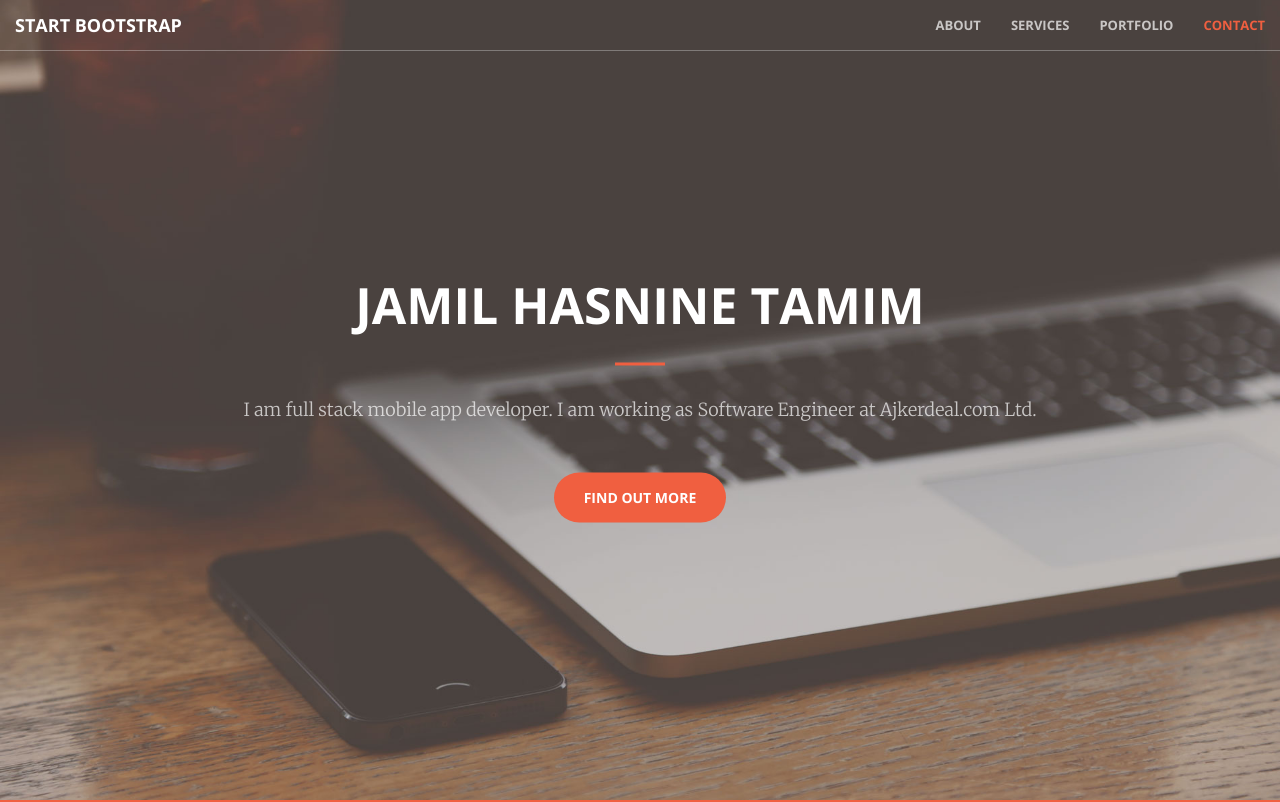
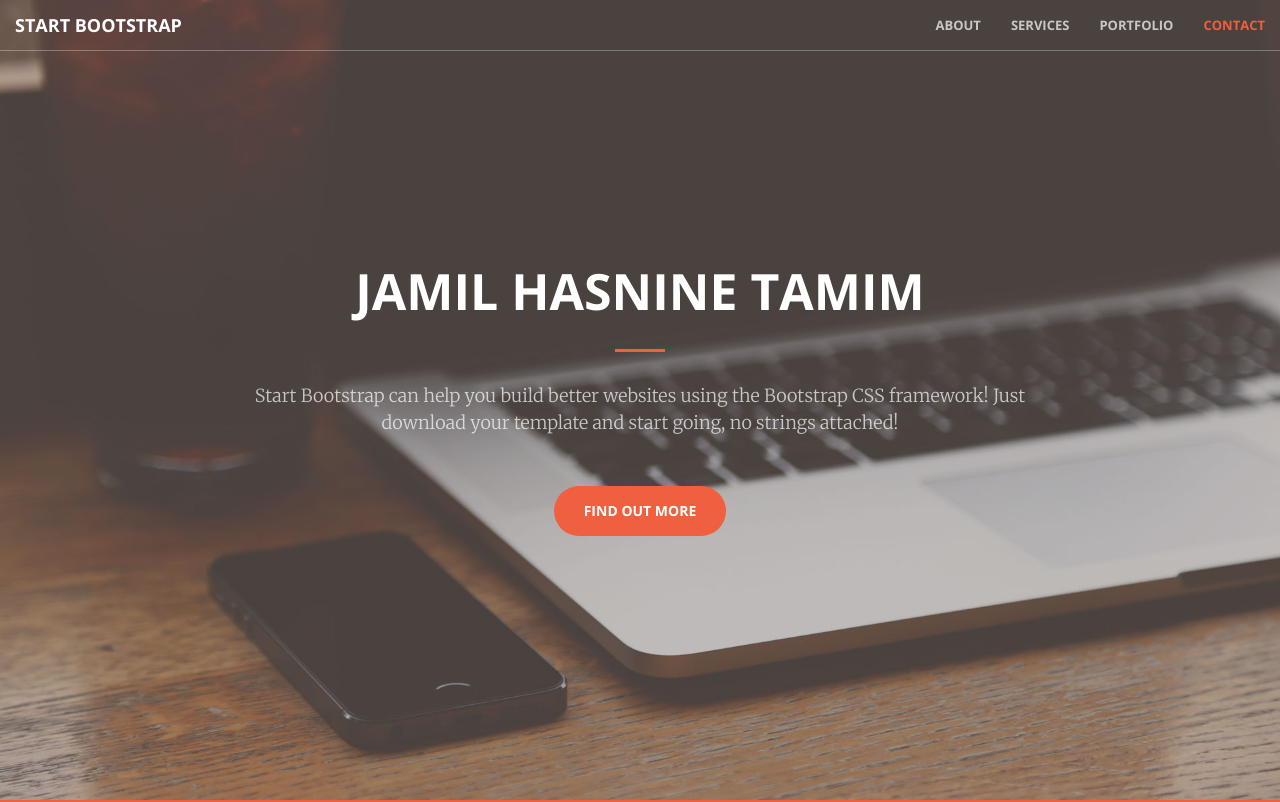
Before and after one commit to hasnine/hasnine.github.io, a website: page index.html in a window 1280 px wide. Shown: the top 802 px of the page. Drawn offline with nearby package versions, Linux system fonts and the light colour scheme.

Commit message:
name changed

```diff
--- a/index.html
+++ b/index.html
@@ -73,7 +73,7 @@
             <div class="header-content-inner">
                 <h1 id="homeHeading">Jamil Hasnine Tamim</h1>
                 <hr>
-                <p>I am full stack mobile app developer. I am working as Software Engineer at Ajkerdeal.com Ltd. </p>
+                <p>Start Bootstrap can help you build better websites using the Bootstrap CSS framework! Just download your template and start going, no strings attached!</p>
                 <a href="#about" class="btn btn-primary btn-xl page-scroll">Find Out More</a>
             </div>
         </div>
```
